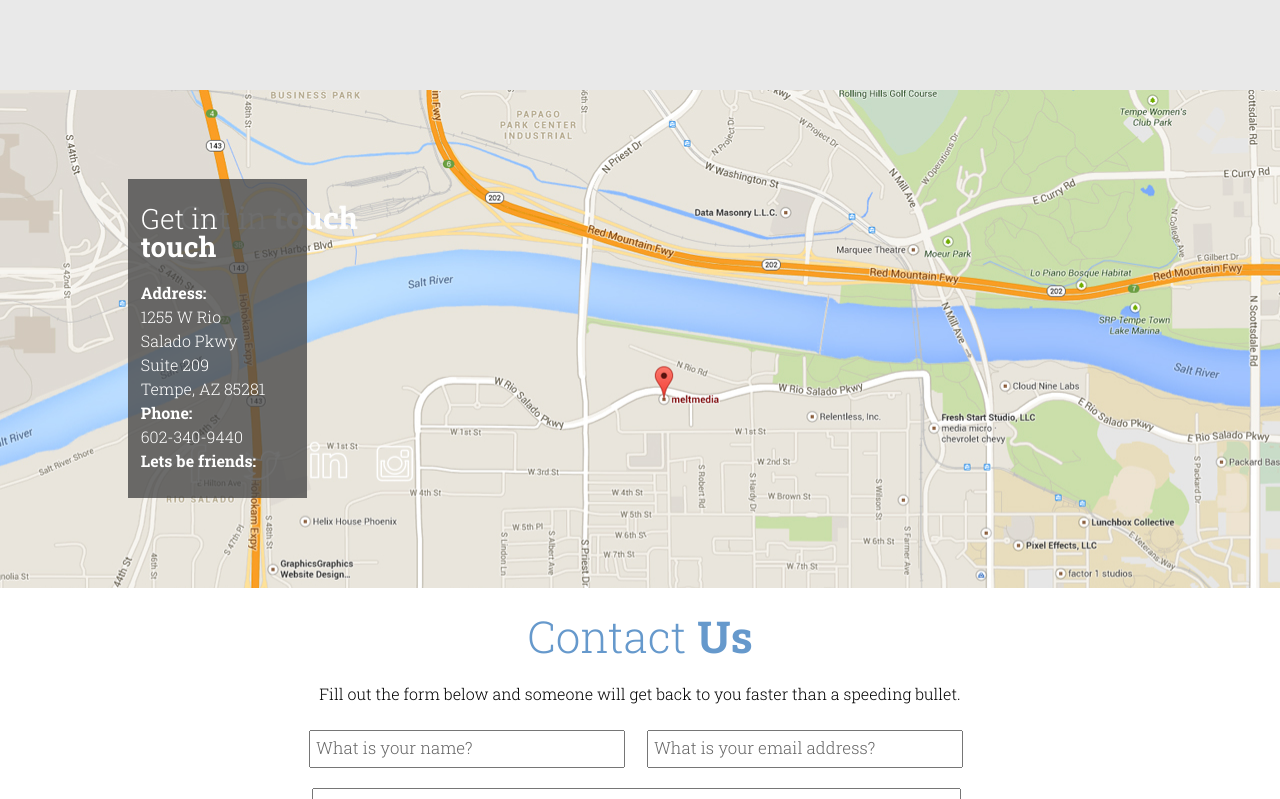
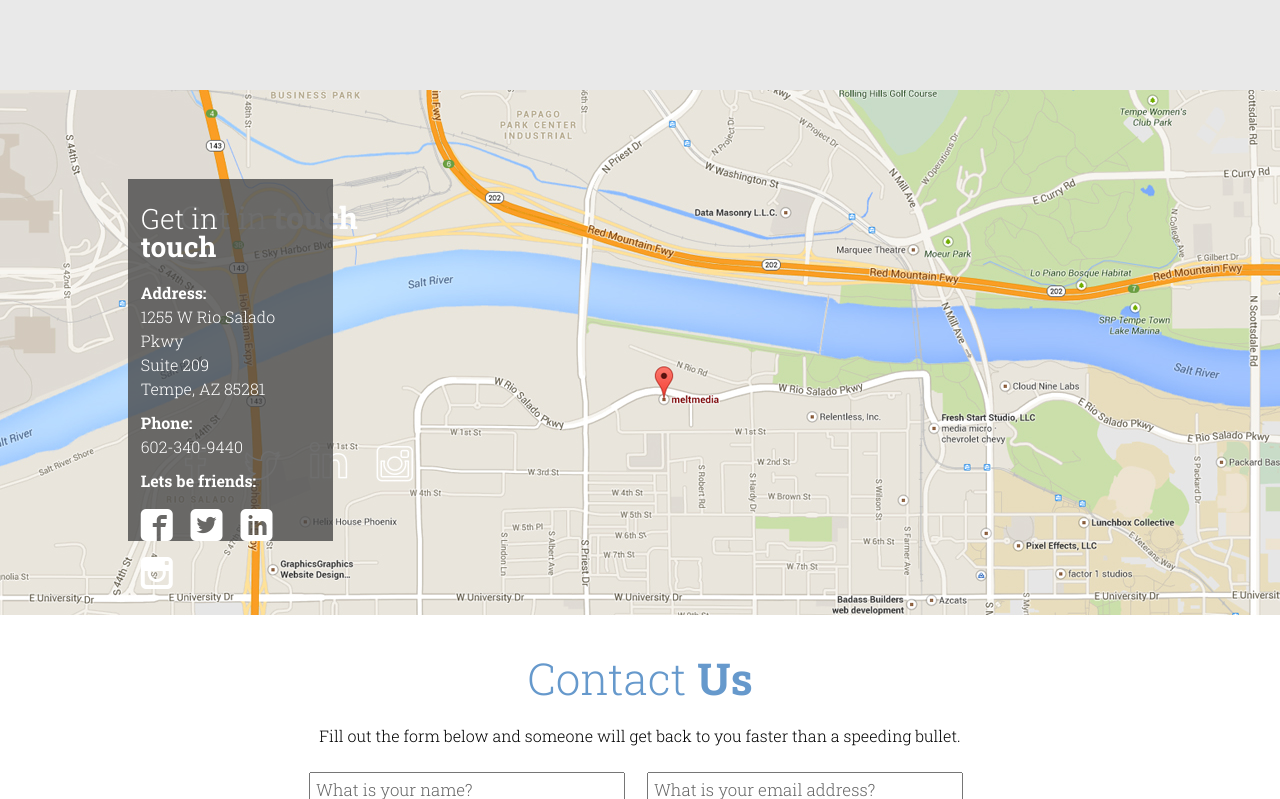
Before and after one commit to andymaul123/MeltTest, a plain HTML site: page index.html in a window 1280 px wide. Shown: the part 2089-2888 px from the top of the page. Drawn offline with Linux system fonts and the light colour scheme.

Commit message:
Icons added.

```diff
--- a/css/meltStyles.css
+++ b/css/meltStyles.css
@@ -159,9 +159,9 @@ nav ul li a:hover {
 }
 .map .box {
 	background-color: hsla(0, 0%, 28%, 0.79);
-	width: 10%;
+	width: 12%;
 	margin: 0 0 0 10%;
-	padding: 2% 3% 2% 1%;
+	padding: 2% 3% 3% 1%;
 	text-align: left;
 }
 
@@ -171,6 +171,7 @@ nav ul li a:hover {
 }
 .map .box p {
 	line-height: 150%;
+	margin: 0 0 10px 0;
 }
 .contact {
 	width: 100%;
@@ -266,3 +267,48 @@ footer {
 	border: 2px solid #fff;
 	padding: 10px 50px 10px 50px;
 }
+/* IcoMoon Icons  --------------------------------------------------------------- */
+@font-face {
+	font-family: 'icomoon';
+	src:url('../fonts/icomoon.eot?-uvpgzt');
+	src:url('../fonts/icomoon.eot?#iefix-uvpgzt') format('embedded-opentype'),
+		url('../fonts/icomoon.ttf?-uvpgzt') format('truetype'),
+		url('../fonts/icomoon.woff?-uvpgzt') format('woff'),
+		url('../fonts/icomoon.svg?-uvpgzt#icomoon') format('svg');
+	font-weight: normal;
+	font-style: normal;
+}
+
+[class^="icon-"], [class*=" icon-"] {
+	font-family: 'icomoon';
+	speak: none;
+	font-style: normal;
+	font-weight: normal;
+	font-variant: normal;
+	text-transform: none;
+	line-height: 1;
+	padding: 0 10px 0 0;
+
+	/* Better Font Rendering =========== */
+	-webkit-font-smoothing: antialiased;
+	-moz-osx-font-smoothing: grayscale;
+}
+
+.icon-facebook:before {
+	content: "\e600";
+}
+.icon-instagram:before {
+	content: "\e601";
+}
+.icon-twitter:before {
+	content: "\e602";
+}
+.icon-linkedin2:before {
+	content: "\e603";
+}
+
+.icons {
+	display: inline-block;
+	float: left;
+	font-size: 2em;
+}
--- a/index.html
+++ b/index.html
@@ -49,7 +49,7 @@
         <section class="whatWeDo">
             <h1>What We <strong>Do.</strong></h1>
             <p>We create experiences that transform business for your brand and your users <br />across all devices for the digital economy.</p>
-            <img src="image/emojis.png" />
+            <img src="image/emojis.png" class="scaling" alt="Emojis" />
 
         </section>
 
@@ -59,7 +59,7 @@
         </section>
 
         <section class="video">
-            <img src="image/fauxVideo.jpg" alt="Video Player">
+            <img src="image/fauxVideo.jpg" alt="Video Player" class="scaling">
 
         </section>
 
@@ -67,8 +67,15 @@
             <section class="box">
                 <h1>Get in <strong>touch</strong></h1>
                 <p><strong>Address:</strong><br />1255 W Rio Salado Pkwy<br />Suite 209<br />Tempe, AZ 85281</p>
-                <p><strong>Phone:</strong><br />602-340-9440</p>
-                <p><strong>Lets be friends:</strong></p>
+                <p><strong>Phone:</strong><br />602-340-9440 <br /></p>
+                <p><strong>Lets be friends:</strong>
+                </p>
+                <p class="icons">
+                <a href="#"><span class="icon-facebook"></span></a>
+                <a href="#"><span class="icon-twitter"></span></a>
+                <a href="#"><span class="icon-linkedin2"></span></a>
+                <a href="#"><span class="icon-instagram"></span></a>
+                </p>
             </section>
 
         </section>
```
Also changed, not shown: fonts/icomoon.ttf (added), fonts/icomoon.woff (added), 2 other files.
